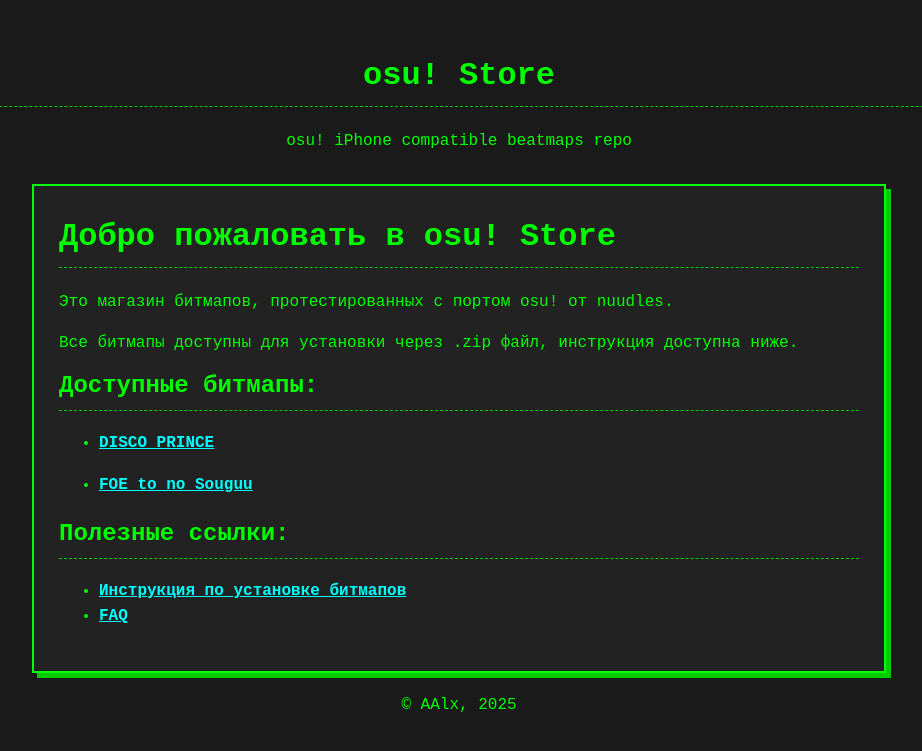
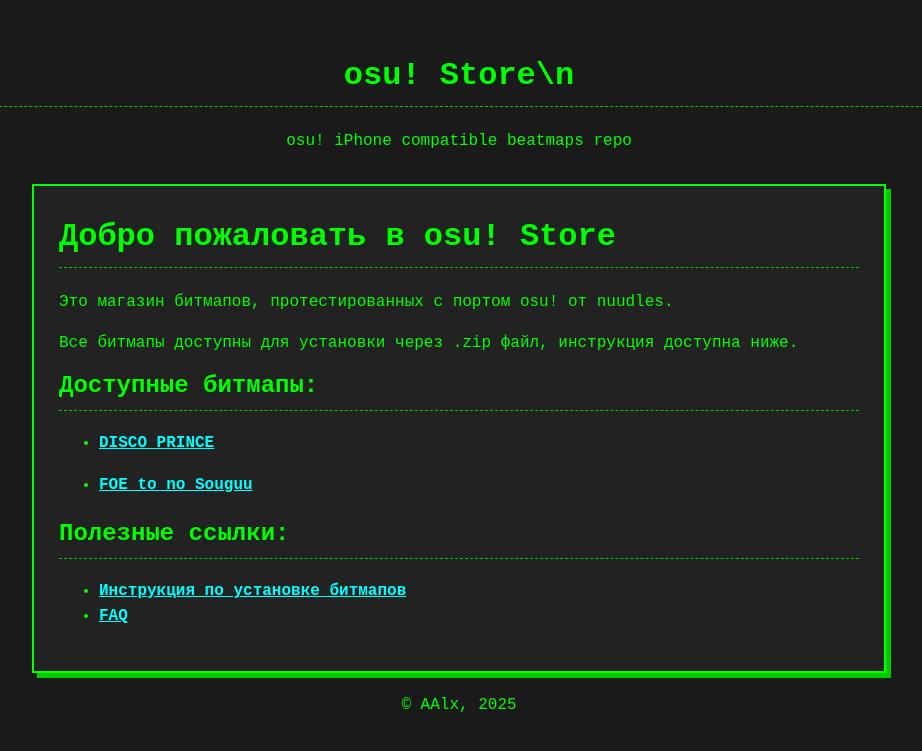
Before and after one commit to AAlx0451/osu-ios-store-repo, a Jekyll site: the page built from index.md, in a window 1280 px wide. Shown: the top 751 px of the page, without its empty margins (181-1103 px from the left). Built offline with Jekyll 4.4.1, drawn with Linux system fonts in a browser that asks for light colours.

```diff
--- a/_config.yml
+++ b/_config.yml
@@ -1,2 +1,2 @@
-title: osu! Store
+title: osu! Store\n
 description: osu! iPhone compatible beatmaps repo
```
